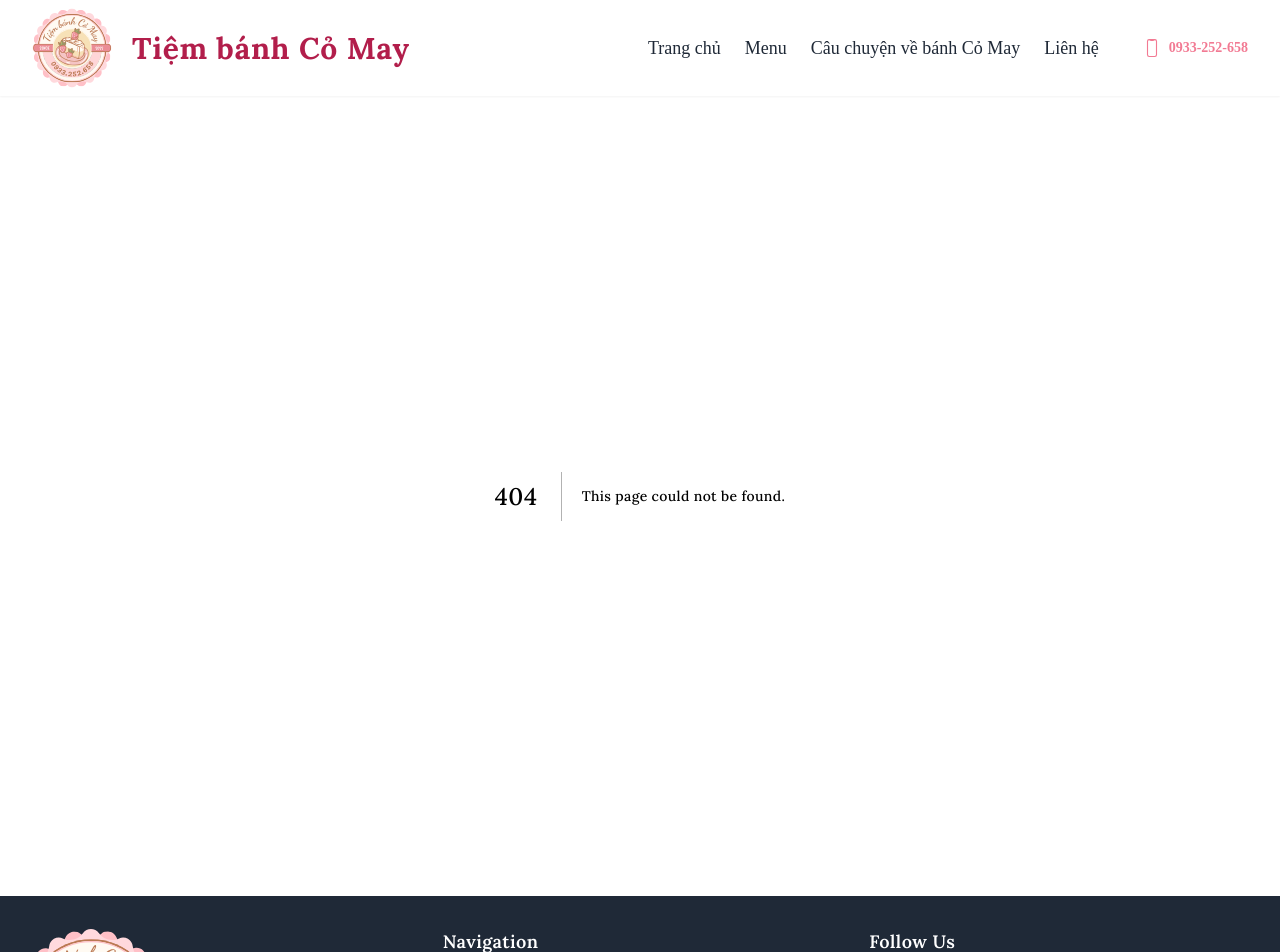
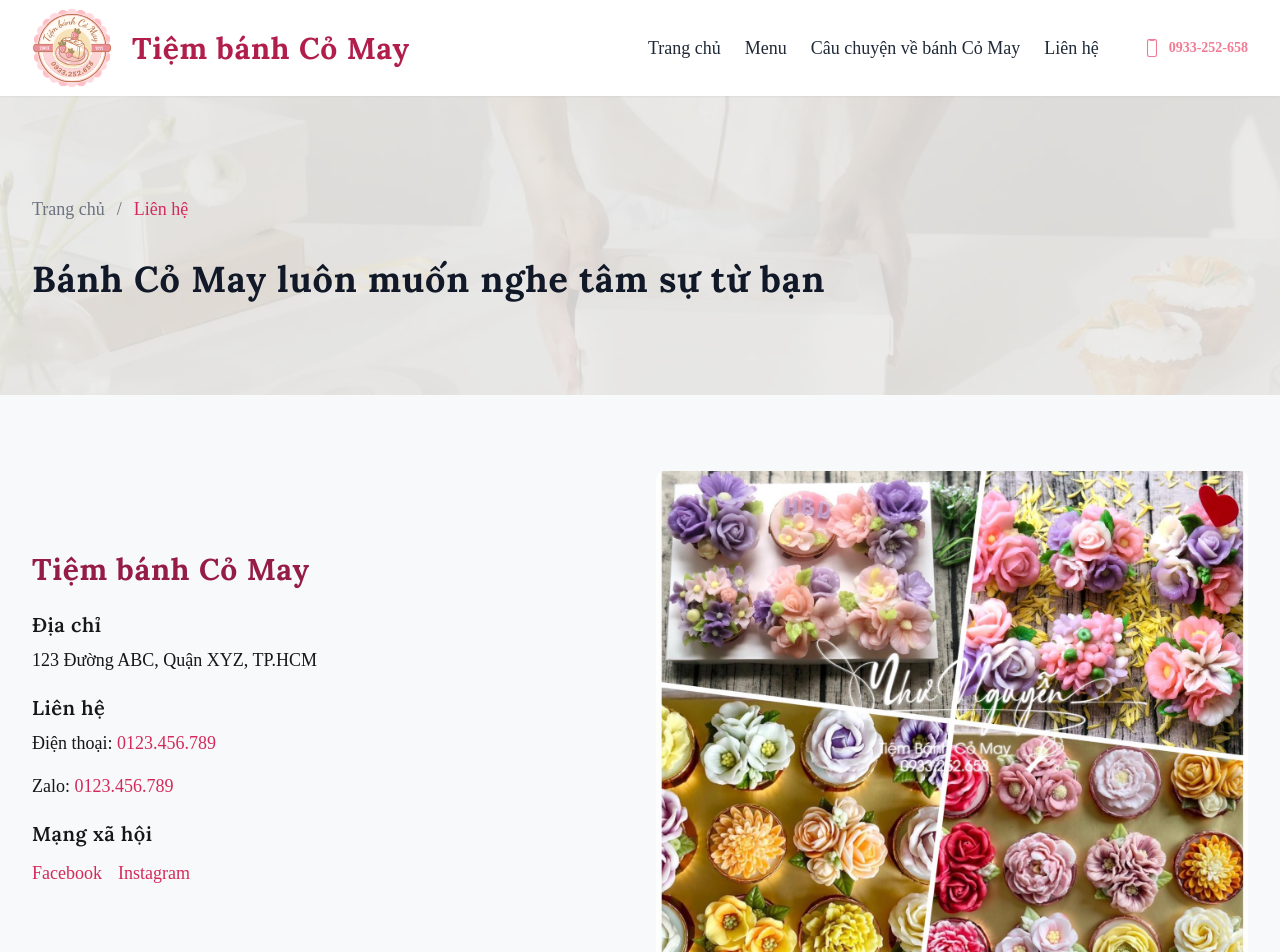
Before and after one commit to GBNguyen1340/CoMayBakery, a Next.js app: page /contact in a window 1280 px wide. Before the commit this address had no page. Shown: the top 952 px of the page. Built offline with nearby package versions, Linux system fonts and the light colour scheme; a web font is replaced by a local one.

Commit message:
update: create contact page

```diff
--- /dev/null
+++ b/app/contact/page.jsx
@@ -0,0 +1,105 @@
+import Image from "next/image";
+import Link from "next/link";
+
+export default function Contact() {
+  return (
+    <div>
+      {/* Header Section with Background */}
+      <div
+        className="relative py-24 mb-3 bg-center bg-cover"
+        style={{
+          backgroundImage: `linear-gradient(rgba(255, 255, 255, 0.8), rgba(255, 255, 255, 0.8)), url('/call-to-action-bg.jpg')`,
+        }}
+      >
+        <div className="container mx-auto">
+          <div className="px-4 sm:px-6 lg:px-8">
+            {/* Breadcrumb */}
+            <nav className="flex mb-8">
+              <Link href="/" className="text-gray-500 hover:text-wisp-pink-600">
+                Trang chủ
+              </Link>
+              <span className="mx-3 text-gray-500">/</span>
+              <Link href="/contact" className="text-wisp-pink-600 hover:text-wisp-pink-700">
+                Liên hệ
+              </Link>
+            </nav>
+
+            {/* Title */}
+            <h1 className="text-4xl font-bold text-gray-900">Bánh Cỏ May luôn muốn nghe tâm sự từ bạn</h1>
+          </div>
+        </div>
+      </div>
+      <div className="container px-4 py-16 mx-auto sm:px-6 lg:px-8">
+        <div className="grid grid-cols-1 gap-8 md:grid-cols-2">
+          {/* Left Column - Contact Information */}
+          <div className="flex flex-col justify-center space-y-6">
+            <h1 className="text-3xl font-bold text-wisp-pink-800">Tiệm bánh Cỏ May</h1>
+
+            <div className="space-y-4">
+              <div>
+                <h2 className="text-xl font-semibold">Địa chỉ</h2>
+                <p className="mt-1">123 Đường ABC, Quận XYZ, TP.HCM</p>
+              </div>
+
+              <div>
+                <h2 className="text-xl font-semibold">Liên hệ</h2>
+                <div className="mt-1 space-y-2">
+                  <p>
+                    <span className="font-medium">Điện thoại:</span>{" "}
+                    <Link
+                      href="tel:+84123456789"
+                      className="text-wisp-pink-600 hover:text-wisp-pink-700"
+                    >
+                      0123.456.789
+                    </Link>
+                  </p>
+                  <p>
+                    <span className="font-medium">Zalo:</span>{" "}
+                    <Link
+                      href="https://zalo.me/0123456789"
+                      target="_blank"
+                      className="text-wisp-pink-600 hover:text-wisp-pink-700"
+                    >
+                      0123.456.789
+                    </Link>
+                  </p>
+                </div>
+              </div>
+
+              <div>
+                <h2 className="text-xl font-semibold">Mạng xã hội</h2>
+                <div className="flex gap-4 mt-2">
+                  <Link
+                    href="https://facebook.com/tiembanhcomay"
+                    target="_blank"
+                    className="text-wisp-pink-600 hover:text-wisp-pink-700"
+                  >
+                    Facebook
+                  </Link>
+                  <Link
+                    href="https://instagram.com/tiembanhcomay"
+                    target="_blank"
+                    className="text-wisp-pink-600 hover:text-wisp-pink-700"
+                  >
+                    Instagram
+                  </Link>
+                </div>
+              </div>
+            </div>
+          </div>
+
+          {/* Right Column - Image */}
+          <div className="relative w-full h-[400px] md:h-[500px]">
+            <Image
+              src="/contact.jpg" // Make sure to add your image to the public/images folder
+              alt="Tiệm bánh cỏ may"
+              fill
+              className="object-cover rounded-lg"
+              priority
+            />
+          </div>
+        </div>
+      </div>
+    </div>
+  );
+}
```
Also changed, not shown: public/call-to-action-bg.jpg (added), public/contact.jpg (added).
